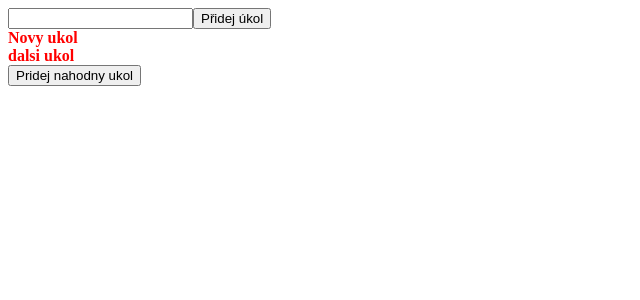
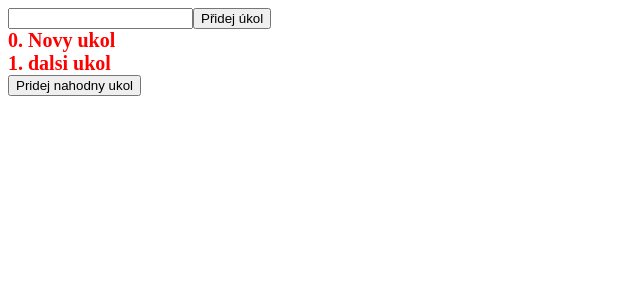
Before and after one commit to UsernameMartinn/react-ukolnicek, a React (Create React App) app: page / in a window 1280 px wide. Shown: the top 300 px of the page, without its empty margins (0-640 px from the left). Built offline with nearby package versions, Linux system fonts and the light colour scheme.

Commit message:
Funkční a nastylovaný úkolníček

```diff
--- a/src/PolozkaUkolu.js
+++ b/src/PolozkaUkolu.js
@@ -1,9 +1,12 @@
+import { useState, useEffect } from "react"
 
 
-export default function PolozkaUkolu( {ukol} ) {
+export default function PolozkaUkolu( {ukol, poradi} ) {
+
     return (
         <>
-        <span style={{color: "red", fontWeight: "bold"}}>{ukol}</span>
+        <span style={{color: "red", fontWeight: "bold", fontSize: "20px"}}>{poradi}. </span>
+        <span style={{color: "red", fontWeight: "bold", fontSize: "20px"}}>{ukol}</span>
         <br/>
         </>
     )
--- a/src/Ukolnicek.js
+++ b/src/Ukolnicek.js
@@ -14,7 +14,7 @@ export default function Ukolnicek() {
         <>
         <NovyUkol pridejUkol={pridejUkol} />
         <br />
-        { seznamUkolu.map((ukol) => <PolozkaUkolu ukol={ukol}></PolozkaUkolu>) }
+        { seznamUkolu.map((ukol, poradi) => <PolozkaUkolu ukol={ukol} poradi={poradi}></PolozkaUkolu>) }
 
         <button onClick={() => pridejUkol("novy ukol")}>Pridej nahodny ukol</button>
         </>
```
